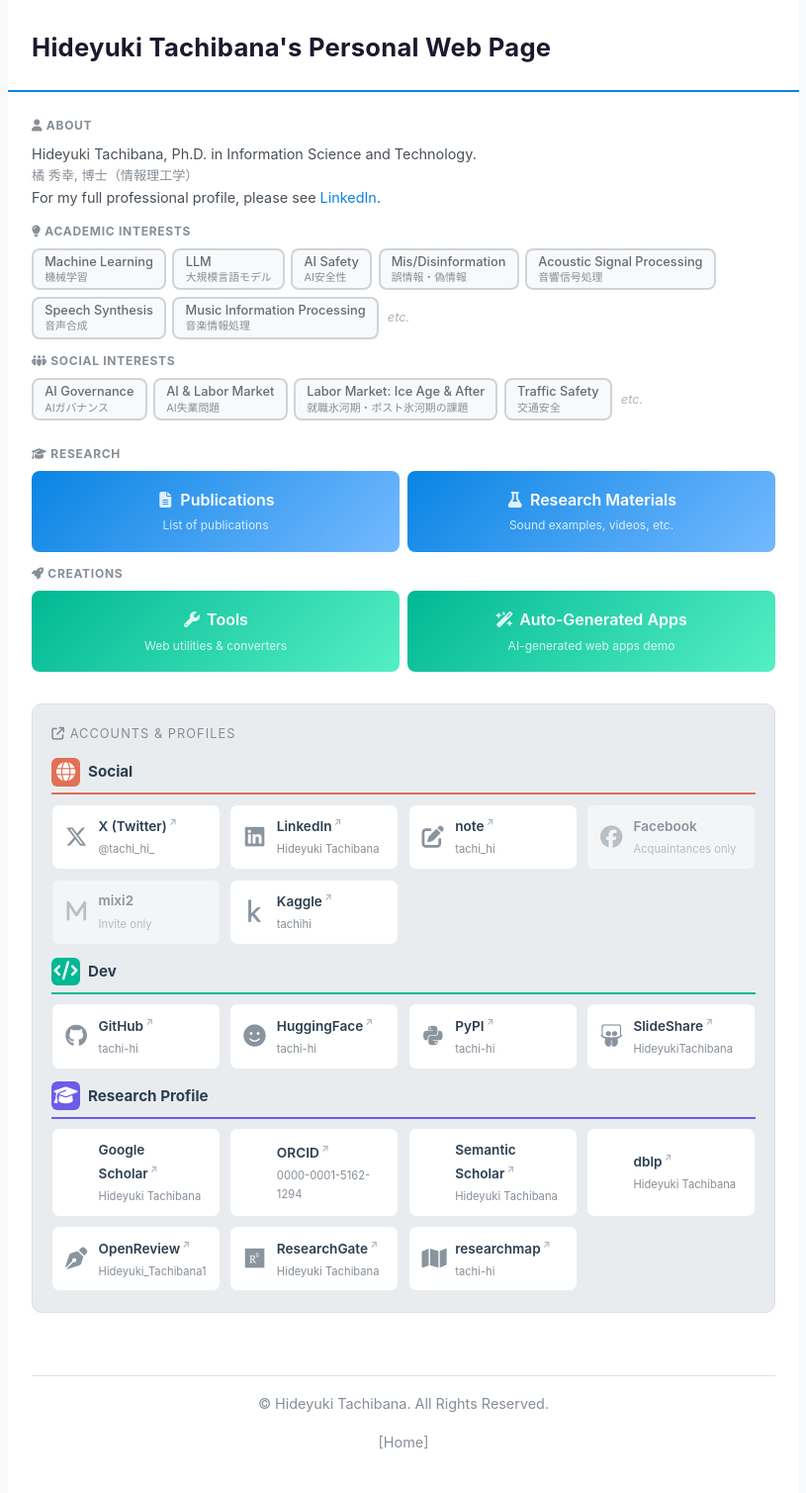
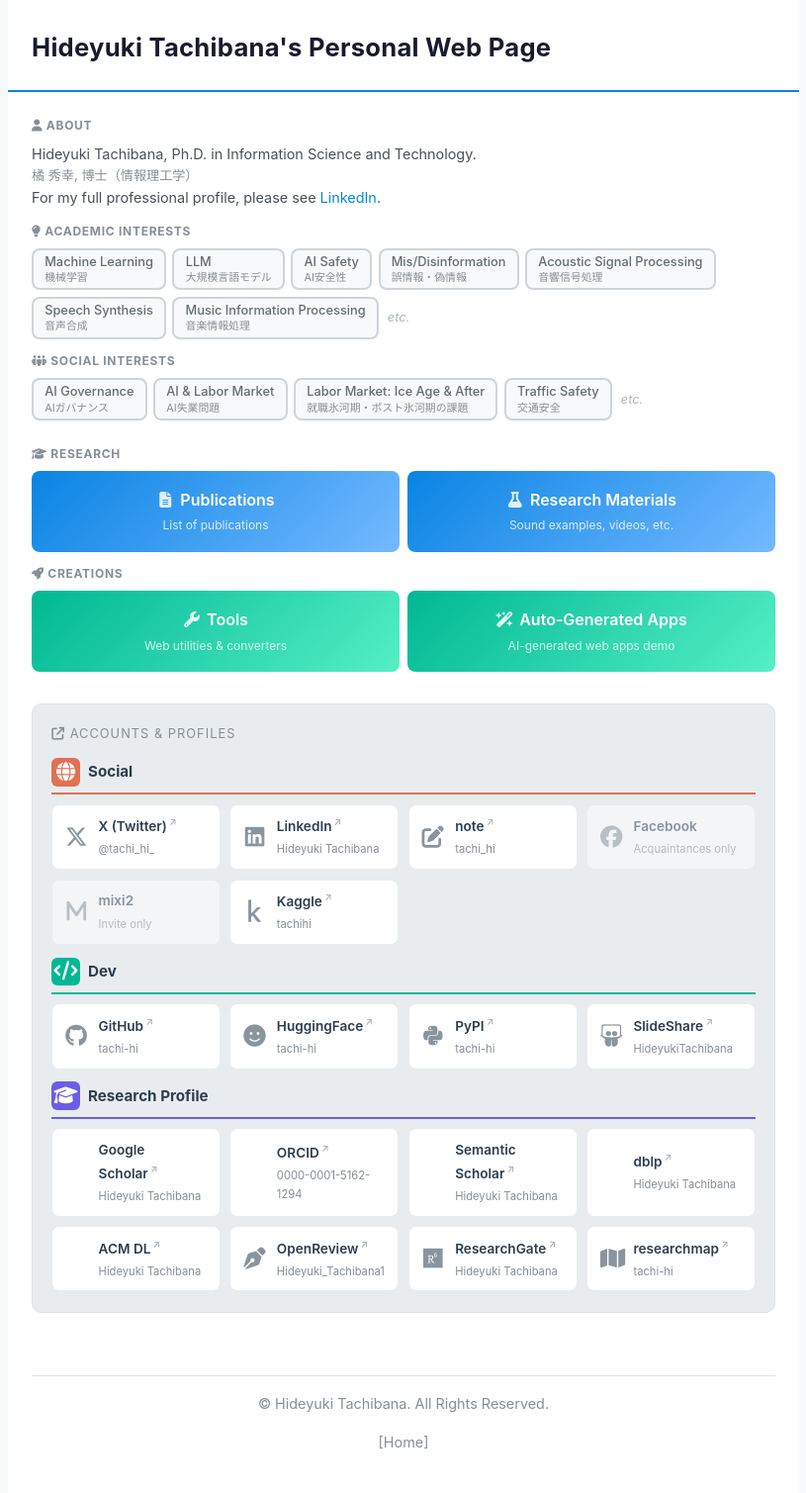
Before and after one commit to tachi-hi/tachi-hi.github.io, a Jekyll site: the page built from index.md, in a window 1280 px wide. Shown: the whole page at 99% size, without its empty margins (232-1047 px from the left). Built offline with Jekyll 4.4.1, drawn with Linux system fonts in a browser that asks for light colours; a style sheet for code colours, icons or effects is not loaded.

Commit message:
Research ProfileセクションにACM Digital Libraryを追加
Co-Authored-By: Claude Opus 4.6 (1M context) <noreply@anthropic.com>

```diff
--- a/index.md
+++ b/index.md
@@ -189,6 +189,13 @@ title: Hideyuki Tachibana's web
           <span class="panel-desc">Hideyuki Tachibana</span>
         </span>
       </a>
+      <a class="panel" href="https://dl.acm.org/profile/81440621138">
+        <i class="ai ai-acm panel-icon"></i>
+        <span class="panel-body">
+          <span class="panel-title">ACM DL</span>
+          <span class="panel-desc">Hideyuki Tachibana</span>
+        </span>
+      </a>
       <a class="panel" href="https://openreview.net/profile?id=~Hideyuki_Tachibana1">
         <i class="fa-solid fa-pen-nib panel-icon"></i>
         <span class="panel-body">
```
